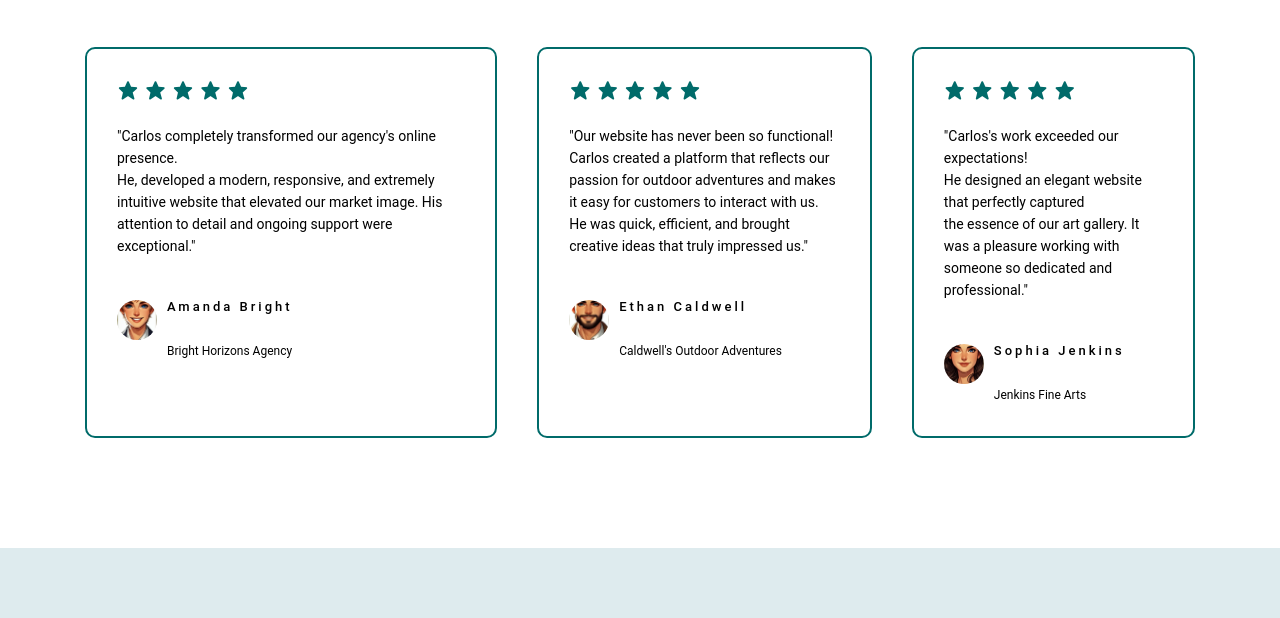
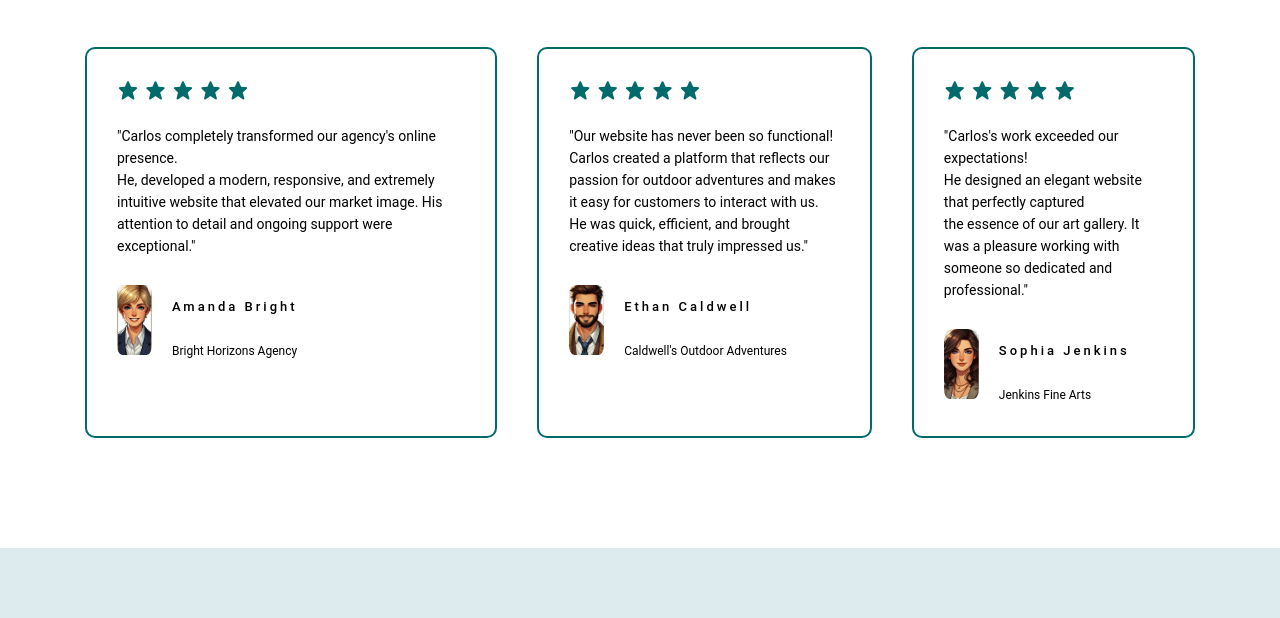
Before and after one commit to FragaKrummenauer/Personal-Portfolio-Websit, a plain HTML site: page index.html in a window 1280 px wide. Shown: the part 3080-3698 px from the top of the page. Drawn offline with nearby package versions, Linux system fonts and the light colour scheme; a web font is replaced by a local one.

Commit message:
feedback size modification

```diff
--- a/style.css
+++ b/style.css
@@ -349,14 +349,14 @@ nav button#menuButton {
 .feedback .customers .item .user {
     display: flex;
     align-items: center;
-    gap: 10px;
+    gap: 20px;
 }
 
 .feedback .customers .item .user img {
-    width: 40px;
-    height: 40px;
+    width: 35px;
+    height: 70px;
     object-fit: cover;
-    border-radius: 50%;
+    border-radius: 15%;
 }
 
 .feedback .customers .item .user h5 {
```
